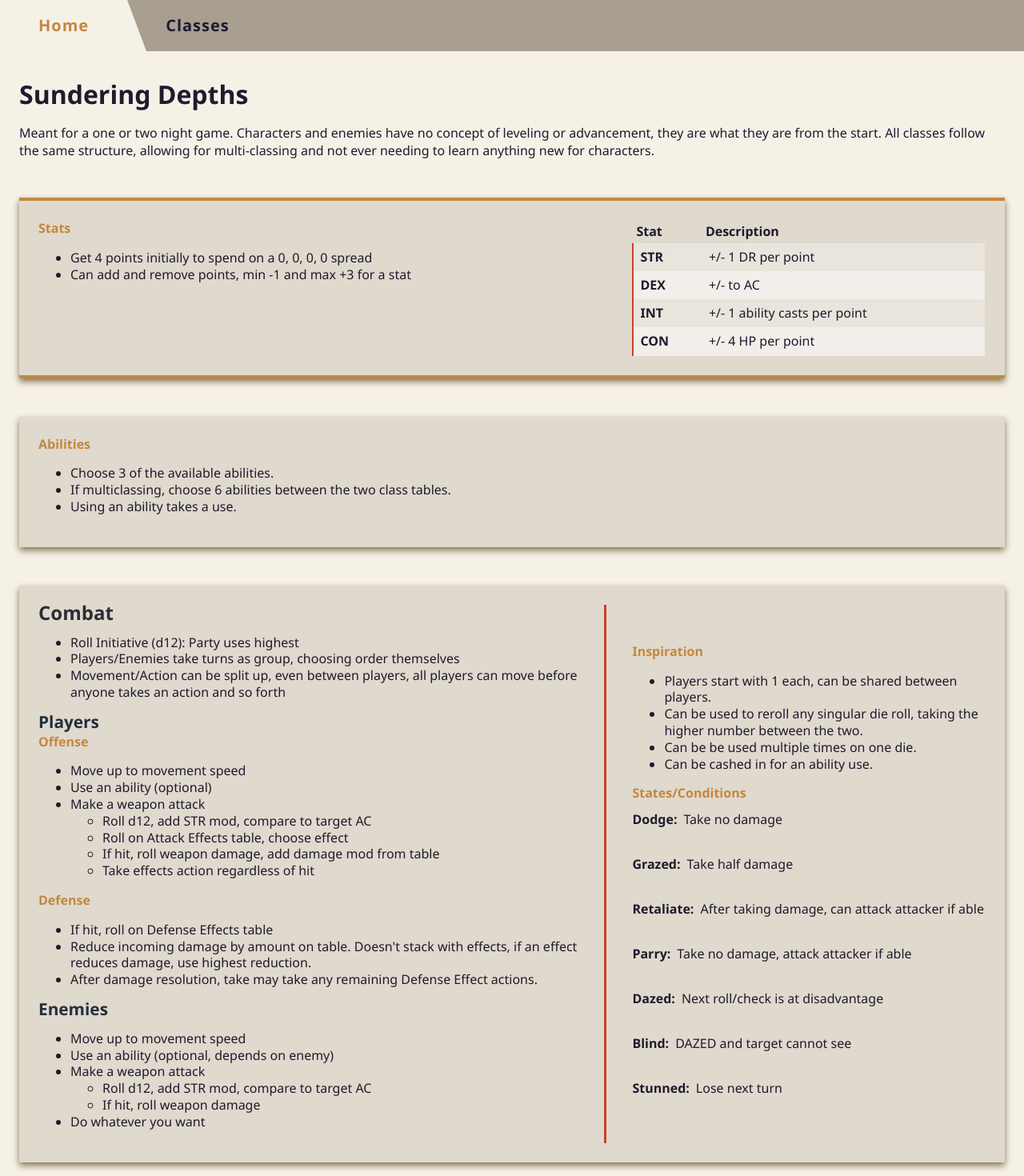
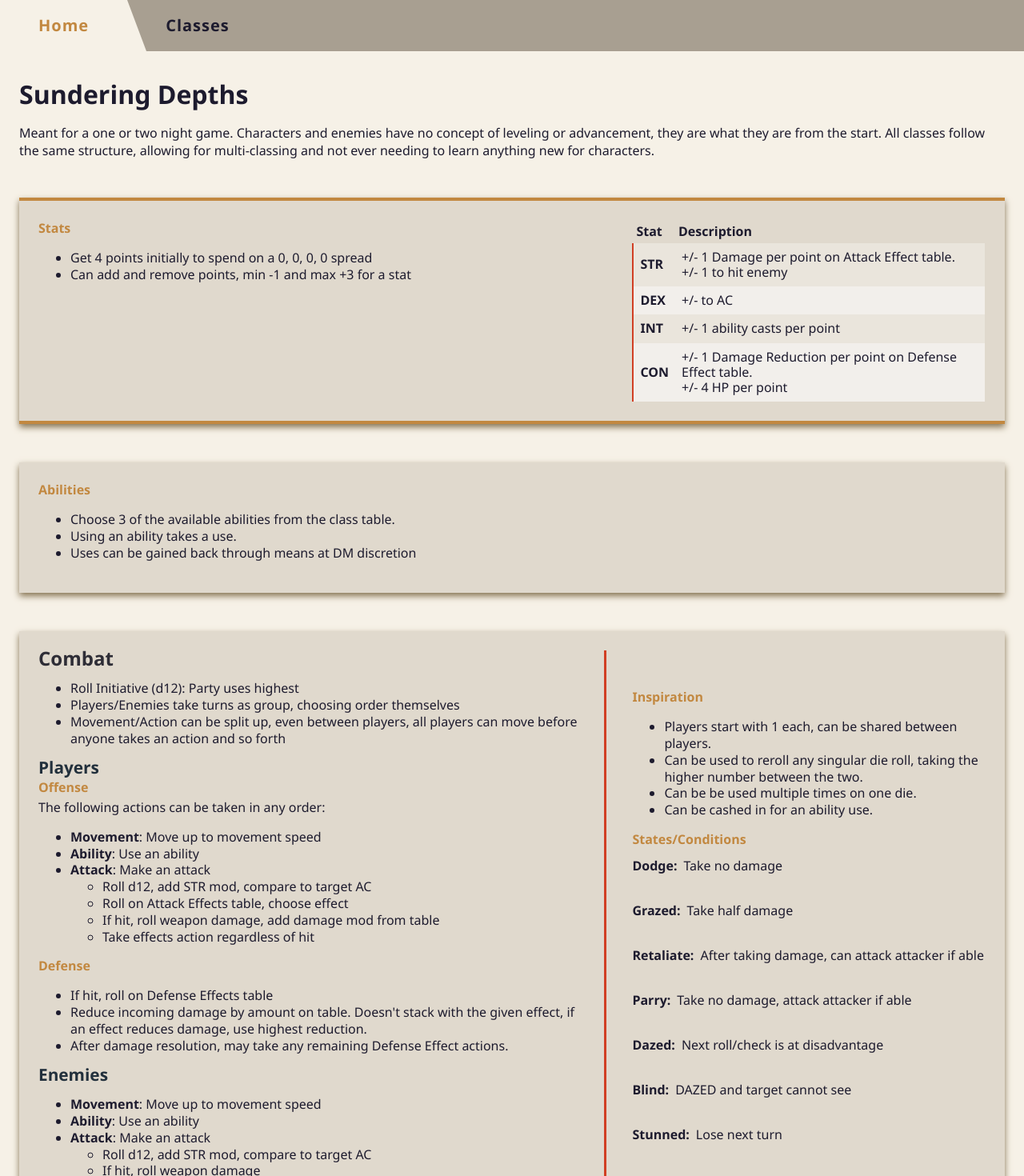
Before and after one commit to Salachar/sundering-depths, a React (Vite) app: page / in a window 1280 px wide. Shown: the top 1470 px of the page at 80% size. Built offline with nearby package versions, Linux system fonts and the light colour scheme.

Commit message:
Some rules and ability cleanup

```diff
--- a/src/data/scorcher.jsx
+++ b/src/data/scorcher.jsx
@@ -142,7 +142,7 @@ export default class ScorcherClass extends BaseClass {
       type: "basic",
       description: (
         <>
-          Slap some pitch on it and keep moving. Gain 1d6 health and move 10ft. Can heal adjacent allies.
+          Slap some pitch on it. Gain 1d10 health. Can heal adjacent allies. Any non-Scorchers healed by this must make a CON save or take 1d4 damage.
         </>
       ),
     },
@@ -160,7 +160,7 @@ export default class ScorcherClass extends BaseClass {
       type: "advancement",
       description: (
         <>
-          Attach to a door. On detonation, door is destroyed; creatures within 10 ft on other side are <b>DAZED</b>.
+          Attach to a door. On detonation, door is destroyed; creatures within 10 ft on other side are <Glossary.Daze past />.
         </>
       ),
     },
@@ -178,7 +178,7 @@ export default class ScorcherClass extends BaseClass {
       type: "capstone",
       description: (
         <>
-          Cover your weapon in thick pitch and ignite it. Your attacks deal an additional 1d12 fire damage. Last for 2 rounds.
+          Cover your weapon in thick pitch and ignite it. Any attacks this round deal an additional 1d12 fire damage.
         </>
       ),
     }
--- a/src/data/steampunk.jsx
+++ b/src/data/steampunk.jsx
@@ -136,7 +136,7 @@ export default class SteampunkClass extends BaseClass {
       type: "basic",
       description: (
         <>
-          Wrap some tape around and keep going. Heal 3 health AND move 5ft. Can heal adjacent allies.
+          Wrap some tape around and keep going. Heal 3 health AND move 10ft. Heal can be applied to adjacent allies.
         </>
       ),
     },
--- a/src/pages/Home.jsx
+++ b/src/pages/Home.jsx
@@ -57,7 +57,11 @@ export default function Home () {
             <tbody>
               <tr>
                 <td><strong>STR</strong></td>
-                <td>+/- 1 DR per point</td>
+                <td>
+                  +/- 1 Damage per point on Attack Effect table.
+                  <br />
+                  +/- 1 to hit enemy
+                </td>
               </tr>
               <tr>
                 <td><strong>DEX</strong></td>
@@ -69,7 +73,11 @@ export default function Home () {
               </tr>
               <tr>
                 <td><strong>CON</strong></td>
-                <td>+/- 4 HP per point</td>
+                <td>
+                  +/- 1 Damage Reduction per point on Defense Effect table.
+                  <br />
+                  +/- 4 HP per point
+                </td>
               </tr>
             </tbody>
           </table>
@@ -79,10 +87,10 @@ export default function Home () {
       <div className="stat-block no-borders mv-b">
         <h3>Abilities</h3>
         <ul>
-          <li>Choose 3 of the available abilities.</li>
-          <li>If multiclassing, choose 6 abilities between the two class tables.</li>
+          <li>Choose 3 of the available abilities from the class table.</li>
+          {/* <li>If multiclassing, choose 6 abilities between the two class tables.</li> */}
           <li>Using an ability takes a use.</li>
-
+          <li>Uses can be gained back through means at DM discretion</li>
         </ul>
       </div>
 
@@ -97,10 +105,11 @@ export default function Home () {
 
           <h2>Players</h2>
           <h3>Offense</h3>
+          <span>The following actions can be taken in any order:</span>
           <ul>
-            <li>Move up to movement speed</li>
-            <li>Use an ability (optional)</li>
-            <li>Make a weapon attack</li>
+            <li><b>Movement</b>: Move up to movement speed</li>
+            <li><b>Ability</b>: Use an ability</li>
+            <li><b>Attack</b>: Make an attack</li>
             <ul>
               <li>Roll d12, add STR mod, compare to target AC</li>
               <li>Roll on Attack Effects table, choose effect</li>
@@ -111,20 +120,20 @@ export default function Home () {
           <h3>Defense</h3>
           <ul>
             <li>If hit, roll on Defense Effects table</li>
-            <li>Reduce incoming damage by amount on table. Doesn't stack with effects, if an effect reduces damage, use highest reduction.</li>
-            <li>After damage resolution, take may take any remaining Defense Effect actions.</li>
+            <li>Reduce incoming damage by amount on table. Doesn't stack with the given effect, if an effect reduces damage, use highest reduction.</li>
+            <li>After damage resolution, may take any remaining Defense Effect actions.</li>
           </ul>
 
           <h2>Enemies</h2>
           <ul>
-            <li>Move up to movement speed</li>
-            <li>Use an ability (optional, depends on enemy)</li>
-            <li>Make a weapon attack</li>
+            <li><b>Movement</b>: Move up to movement speed</li>
+            <li><b>Ability</b>: Use an ability</li>
+            <li><b>Attack</b>: Make an attack</li>
             <ul>
               <li>Roll d12, add STR mod, compare to target AC</li>
               <li>If hit, roll weapon damage</li>
             </ul>
-            <li>Do whatever you want</li>
+            <li><b>Special</b>: Anything special relating to the enemy</li>
           </ul>
         </div>
 
```
